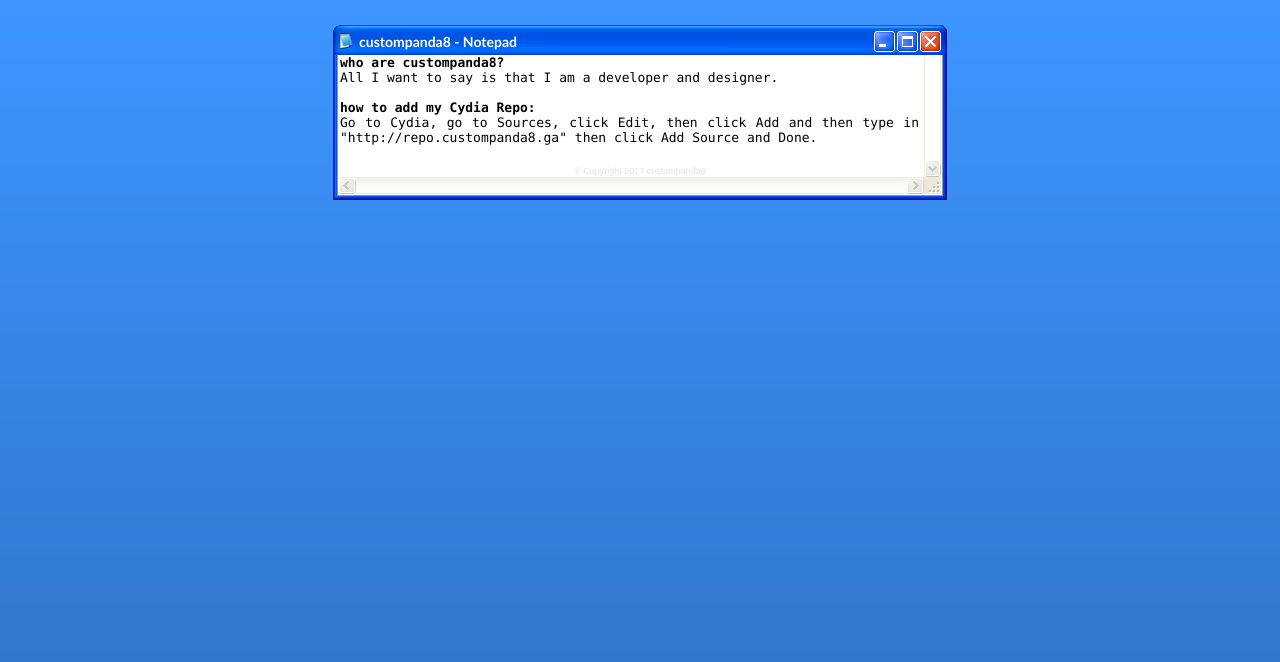
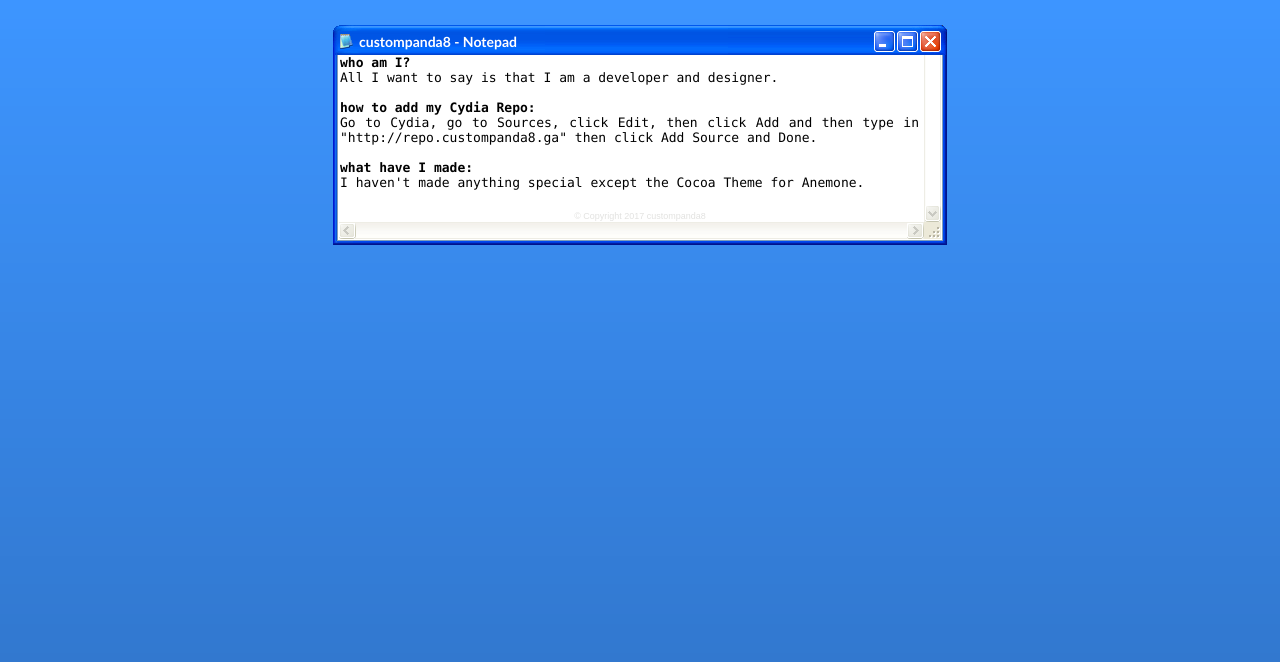
Before and after one commit to custompanda8/custompanda8.github.io, a plain HTML site: page index.html in a window 1280 px wide. Drawn offline with Linux system fonts and the light colour scheme.

Commit message:
web update

```diff
--- a/index.html
+++ b/index.html
@@ -16,11 +16,14 @@
       </div>
       </div>
         <div id="main">
-        <h1>who are custompanda8?</h1>
+        <h1>who am I?</h1>
         <p>All I want to say is that I am a developer and designer.</p>
 
         <h1>how to add my Cydia Repo:</h1>
         <p>Go to Cydia, go to Sources, click Edit, then click Add and then type in "http://repo.custompanda8.ga" then click Add Source and Done.</p>
+
+		<h1>what have I made:</h1>
+        <p>I haven't made anything special except the Cocoa Theme for Anemone.</p>
 
         </div>
 
```
